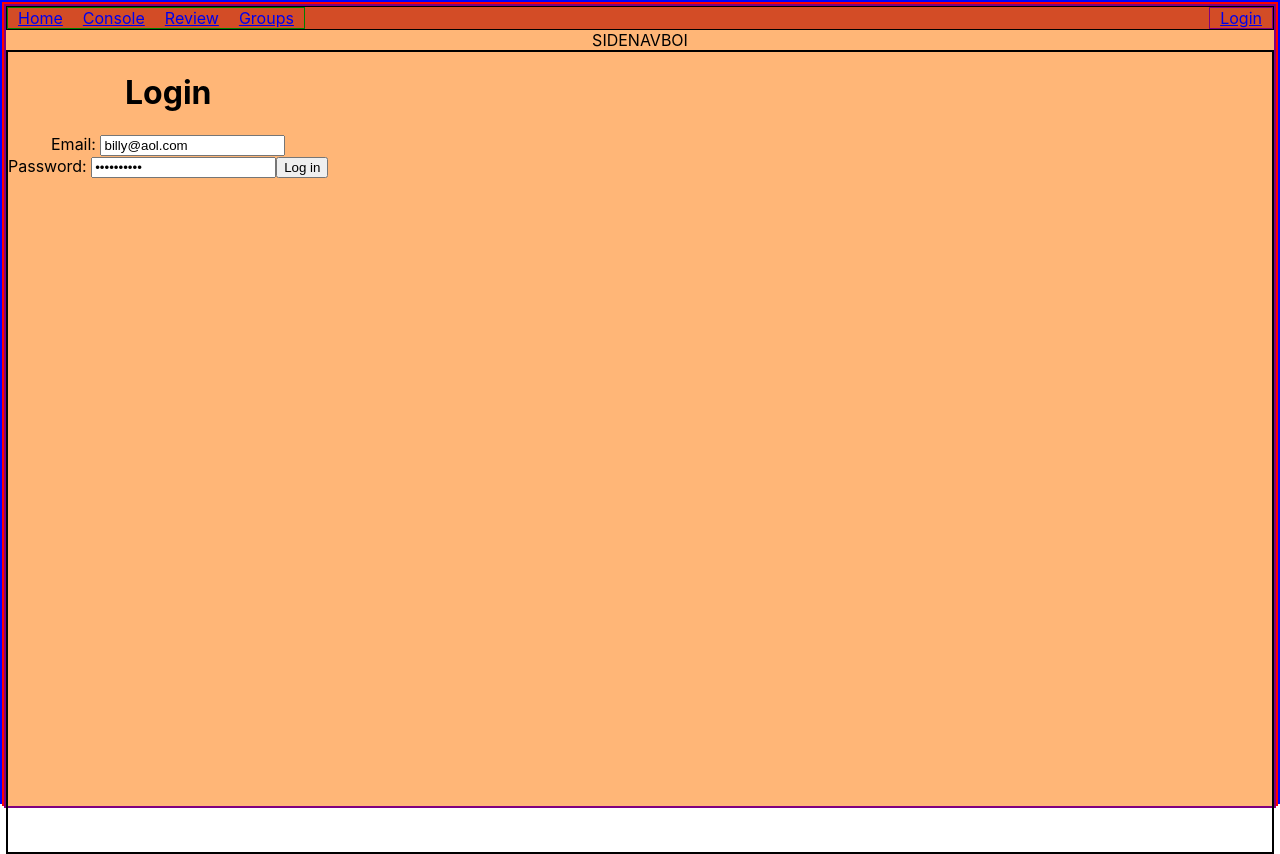
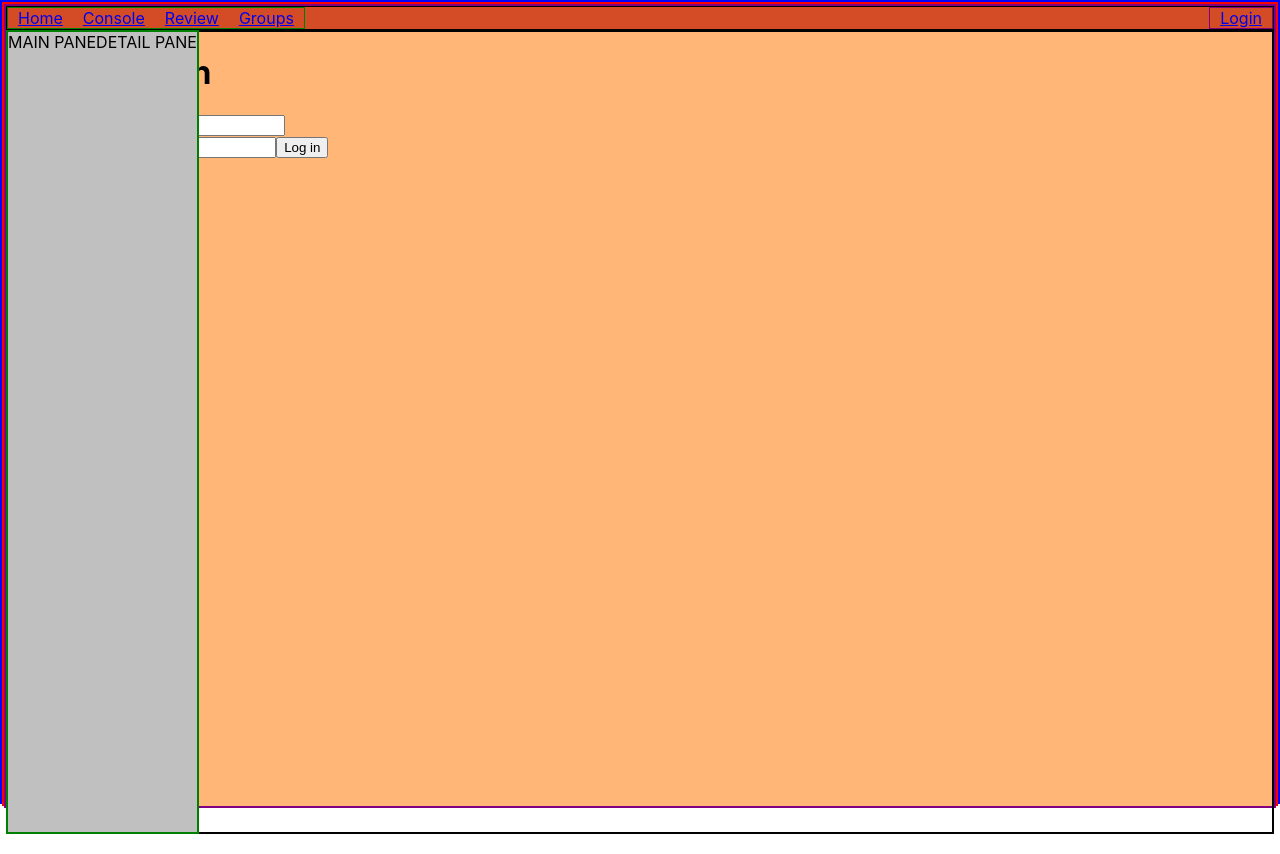
Before and after one commit to leonimanuel/crucible-react, a React (Create React App) app: page /login in a window 1280 px wide. Built offline with nearby package versions, Linux system fonts and the light colour scheme; no server answers.

Commit message:
added MainPane and DetailPane components

```diff
--- /dev/null
+++ b/src/containers/DetailPane.js
@@ -0,0 +1,14 @@
+import React, { Component } from "react"
+import "./sidenav.css"
+
+class DetailPane extends Component {
+	render() {
+		return (
+			<div>DETAIL PANE</div>
+		)
+	}
+}
+
+
+
+export default DetailPane
--- /dev/null
+++ b/src/containers/MainPane.js
@@ -0,0 +1,14 @@
+import React, { Component } from "react"
+import "./sidenav.css"
+
+class MainPane extends Component {
+	render() {
+		return (
+			<div>MAIN PANE</div>
+		)
+	}
+}
+
+
+
+export default MainPane
--- a/src/containers/SideNav.js
+++ b/src/containers/SideNav.js
@@ -1,9 +1,16 @@
 import React, { Component } from "react"
+import "./sidenav.css"
+import MainPane from "./MainPane.js"
+import DetailPane from "./DetailPane.js"
 
 class SideNav extends Component {
 	render() {
 		return (
-			<div>SIDENAVBOI</div>
+			<div id="side-nav">
+				<MainPane />
+				<DetailPane />
+			</div>
+
 		)
 	}
 }
--- /dev/null
+++ b/src/containers/sidenav.css
@@ -0,0 +1,8 @@
+#side-nav {
+	position: absolute;
+	height: 100%;
+	background-color: silver;
+	border: 2px solid green;
+	display: flex;
+	flex-direction: vertical;
+}
```
